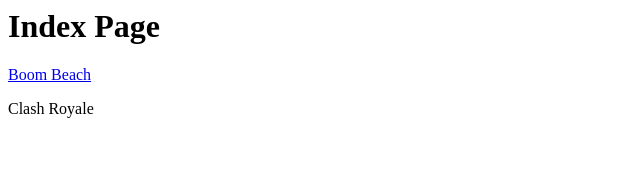
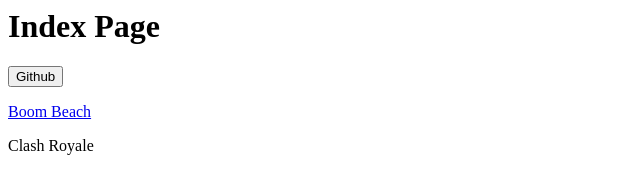
Before and after one commit to awesomebobby/supercell-games-stats, a plain HTML site: page index.html in a window 1280 px wide. Shown: the whole page, without its empty margins (0-640 px from the left). Drawn offline with Linux system fonts and the light colour scheme.

Commit message:
Add files via upload

```diff
--- a/index.html
+++ b/index.html
@@ -6,6 +6,7 @@
 
     <body>
         <p><h1>Index Page</h1></p>
+        <a href="https://github.com/awesomebobby/supercell-games-stats"><input type="button" value="Github"></input></a>
         <p><a href="boom_beach.html">Boom Beach</a></p>
         <p>Clash Royale</p>
 <!--        <p><a href="clash_royale.html">Clash Royale</a></p>-->
```
